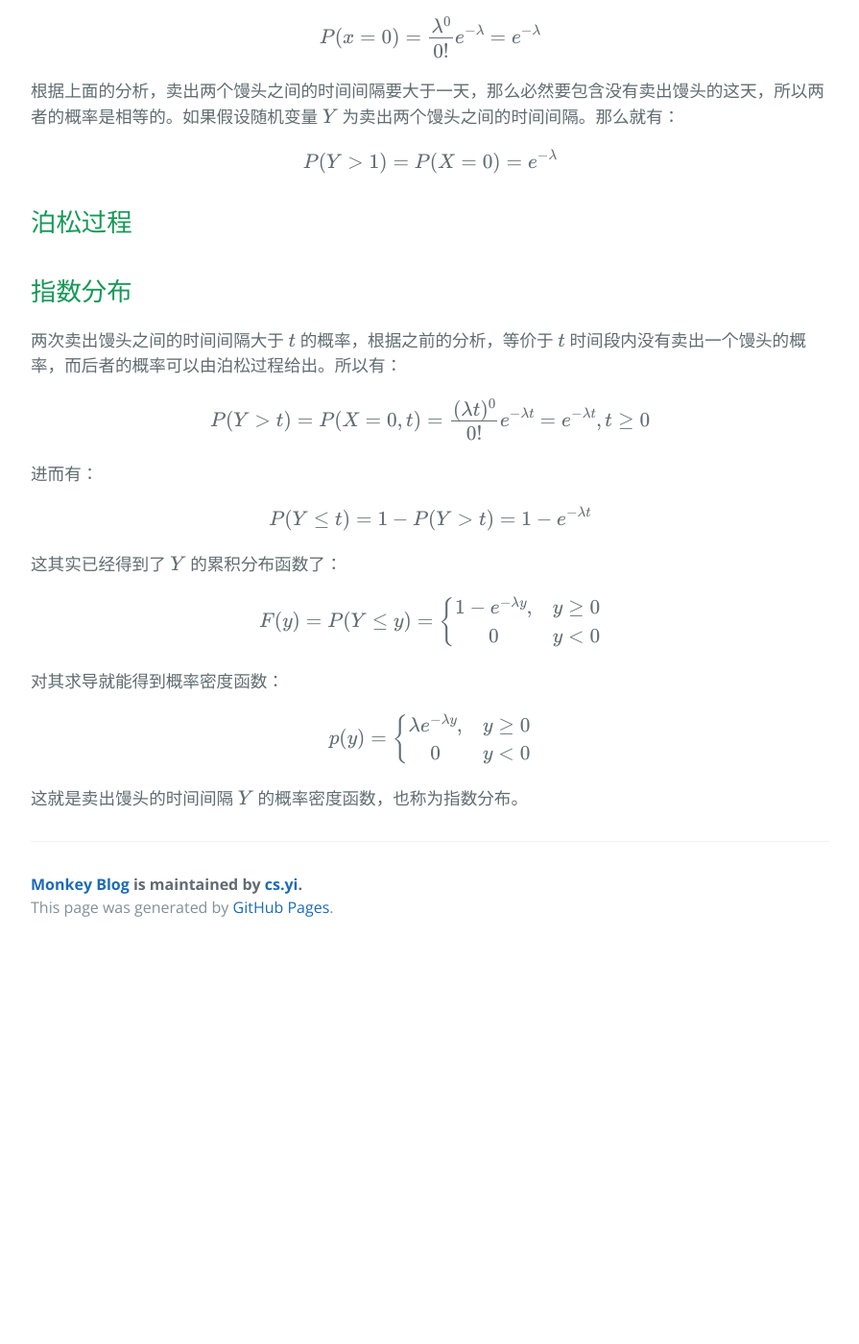
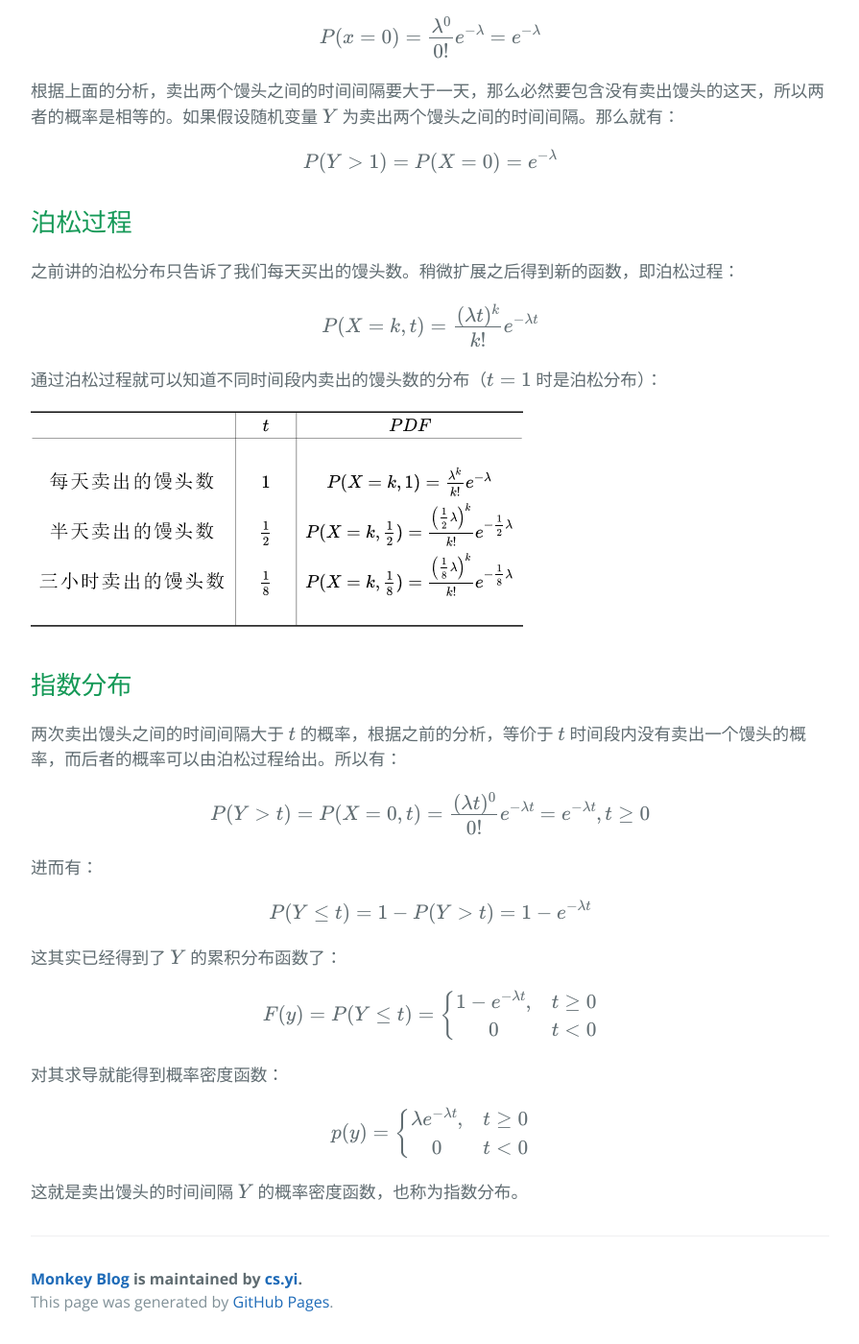
Before and after one commit to monkey-knight/monkey-knight.github.io, a Jekyll site: the page built from probability_theory/exponential_distribution.md, in a window 1280 px wide and 1400 px high, scrolled down 2113 px. Shown: the whole window at 96% size, without its empty margins (192-1087 px from the left). Built offline with Jekyll 4.4.1, drawn with Linux system fonts in a browser that asks for light colours; our own code applies the rules of GitHub Pages for plain Markdown files; formulas are drawn with MathJax 3; before the commit the page ends 3102 px from its top, so only the background shows below that.

Commit message:
add exponential distribution

```diff
--- a/probability_theory/exponential_distribution.md
+++ b/probability_theory/exponential_distribution.md
@@ -38,6 +38,19 @@ $$
 
 ## 泊松过程
 
+之前讲的泊松分布只告诉了我们每天买出的馒头数。稍微扩展之后得到新的函数，即泊松过程：
+
+$$
+P(X=k,t)=\frac{(\lambda t)^k}{k!}e^{-\lambda t}
+$$
+
+通过泊松过程就可以知道不同时间段内卖出的馒头数的分布（$t=1$ 时是泊松分布）：
+
+![1559184118882](assets/1559184118882.png)
+
+
+
+
 ## 指数分布
 
 两次卖出馒头之间的时间间隔大于 $t$ 的概率，根据之前的分析，等价于 $t$ 时间段内没有卖出一个馒头的概率，而后者的概率可以由泊松过程给出。所以有：
@@ -55,9 +68,9 @@ $$
 这其实已经得到了 $Y$ 的累积分布函数了：
 
 $$
-F(y)=P(Y \le y)=\left\{\begin{matrix}
-1-e^{-\lambda y}, & y \ge 0\\
-0 & y \lt 0
+F(y)=P(Y \le t)=\left\{\begin{matrix}
+1-e^{-\lambda t}, & t \ge 0\\
+0 & t \lt 0
 \end{matrix}\right.
 $$
 
@@ -65,8 +78,8 @@ $$
 
 $$
 p(y)=\left\{\begin{matrix}
-\lambda e^{-\lambda y}, & y \ge 0\\
-0 & y \lt 0
+\lambda e^{-\lambda t}, & t \ge 0\\
+0 & t \lt 0
 \end{matrix}\right.
 $$
 
```
Also changed, not shown: README.md (+2 -1 lines), probability_theory/assets/1559184118882.png (added).
